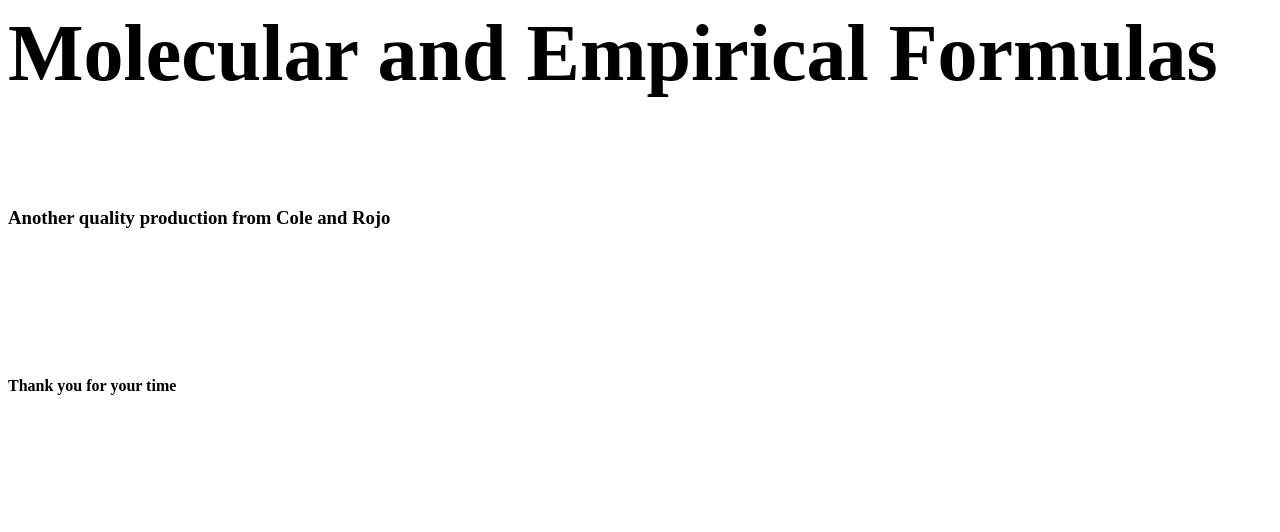
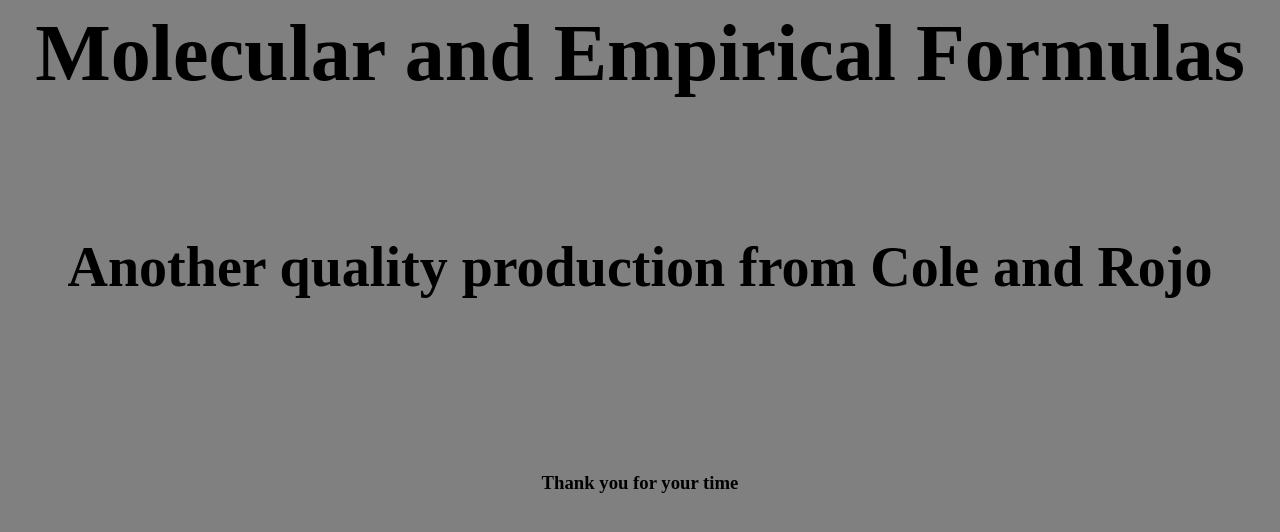
Before and after one commit to blobspire/blobspire.github.io, a Jekyll site: the page features/chemProject/index.html, which Jekyll copies as it is, in a window 1280 px wide. Shown: the top 532 px of the page. Built offline with Jekyll 4.4.1, drawn with Linux system fonts in a browser that asks for light colours.

Commit message:
fix style

```diff
--- a/features/chemProject/index.html
+++ b/features/chemProject/index.html
@@ -22,12 +22,12 @@ p {
 
 </style>
 </head>
-<body style="background-color: white;">
+<body style="background-color: grey;">
 
-<h1> Molecular and Empirical Formulas </h1>
+<h1  align="center"> Molecular and Empirical Formulas </h1>
 <br>
 <br>
-<h3> Another quality production from Cole and Rojo </h3>
+<h2  align="center"> Another quality production from Cole and Rojo </h2>
 <br>
 <br>
 <br>
@@ -35,5 +35,5 @@ p {
 <br>
 <br>
 <br>
-<h4> Thank you for your time </h4>
+<h3  align="center"> Thank you for your time </h3>
   </body>
```
